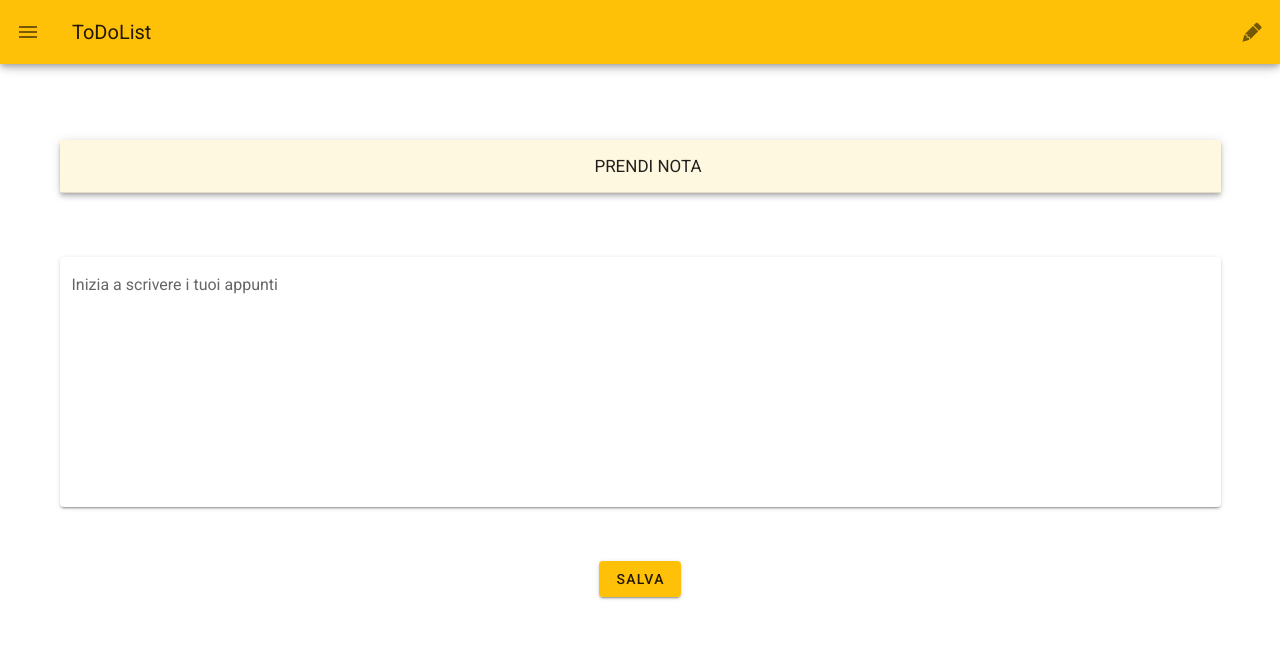
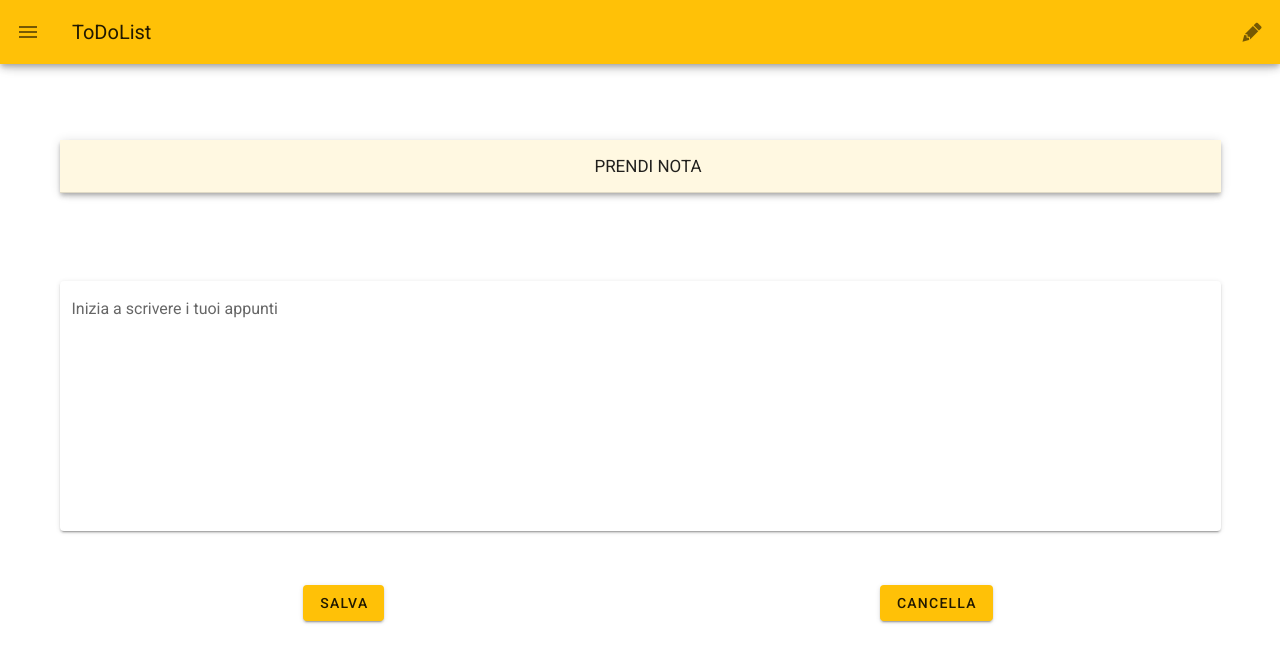
Before and after one commit to DomeT99/ToDoVue, a Vue app: page /#/notes in a window 1280 px wide. Shown: the top 662 px of the page. Built offline with nearby package versions, Linux system fonts and the light colour scheme.

Commit message:
Sezione Notes: funzione salvataggio ultimata

```diff
--- a/src/components/NotesButtonSave.vue
+++ b/src/components/NotesButtonSave.vue
@@ -1,7 +1,12 @@
 <template>
-  <v-btn color="amber">Salva</v-btn>
+  <v-btn @click="saveElement" color="amber"><slot>{{label}}</slot></v-btn>
 </template>
 
 <script>
-export default {};
+export default {
+  props:{
+    saveElement:Function,
+    label:String
+  }
+};
 </script>
--- a/src/components/NotesTextArea.vue
+++ b/src/components/NotesTextArea.vue
@@ -12,8 +12,11 @@
       </v-col>
     </v-row>
     <v-row align-content-sm="center">
-      <v-col class="d-flex justify-center" cols="12">
-        <ButtonSave></ButtonSave>
+      <v-col class="d-flex justify-center" cols="6">
+        <ButtonSave :saveElement="onSave">Salva</ButtonSave>
+      </v-col>
+      <v-col class="d-flex justify-center" cols="6">
+        <ButtonSave :saveElement="onDelete">Cancella</ButtonSave>
       </v-col>
     </v-row>
   </v-main>
@@ -22,10 +25,27 @@
 <script>
 import ButtonSave from "../components/NotesButtonSave.vue";
 export default {
+  props: {
+    notes: String,
+  },
   data() {
     return {
-      notes: "",
+      show: true,
     };
+  },
+  methods: {
+    onSave() {
+      if (this.notes == "") {
+        this.show = true;
+        this.$emit("ShowAlert", this.show);
+      } else {
+        localStorage.setItem("Notes", this.notes);
+      }
+    },
+    onDelete() {
+      this.notes = "";
+      localStorage.clear("Notes");
+    },
   },
   components: {
     ButtonSave,
--- a/src/views/Notes.vue
+++ b/src/views/Notes.vue
@@ -1,17 +1,29 @@
 <template>
   <v-container>
     <banner>Prendi nota</banner>
-    <text-area></text-area>
+    <pop-up-alert
+      @CloseAlert="showPopup = $event"
+      :dialog="showPopup"
+    ></pop-up-alert>
+    <text-area @ShowAlert="showPopup = $event" :notes="notesViews"></text-area>
   </v-container>
 </template>
 
 <script>
 import Banner from "../components/Banner.vue";
 import TextArea from "../components/NotesTextArea.vue";
+import PopUpAlert from "../components/PopUpAlert.vue";
 export default {
   components: {
     Banner,
     TextArea,
+    PopUpAlert,
+  },
+  data() {
+    return {
+      notesViews: localStorage.getItem("Notes") || "",
+      showPopup: false,
+    };
   },
 };
 </script>
```
